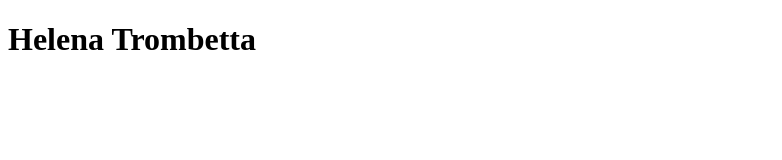
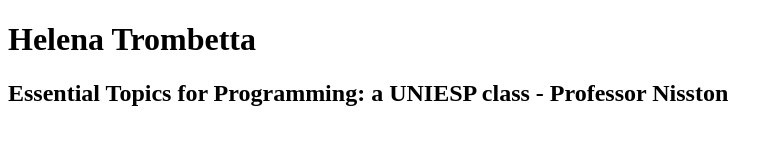
Before and after one commit to lenadntt/disciplinatep, a plain HTML site: page index.html in a window 1280 px wide. Shown: the whole page, without its empty margins (0-782 px from the left). Drawn offline with Linux system fonts and the light colour scheme.

Commit message:
Add files via upload

```diff
--- a/index.html
+++ b/index.html
@@ -7,5 +7,6 @@
 </head>
 <body>
     <h1>Helena Trombetta</h1>
+    <h2>Essential Topics for Programming: a UNIESP class - Professor Nisston</h2>
 </body>
 </html>
```
